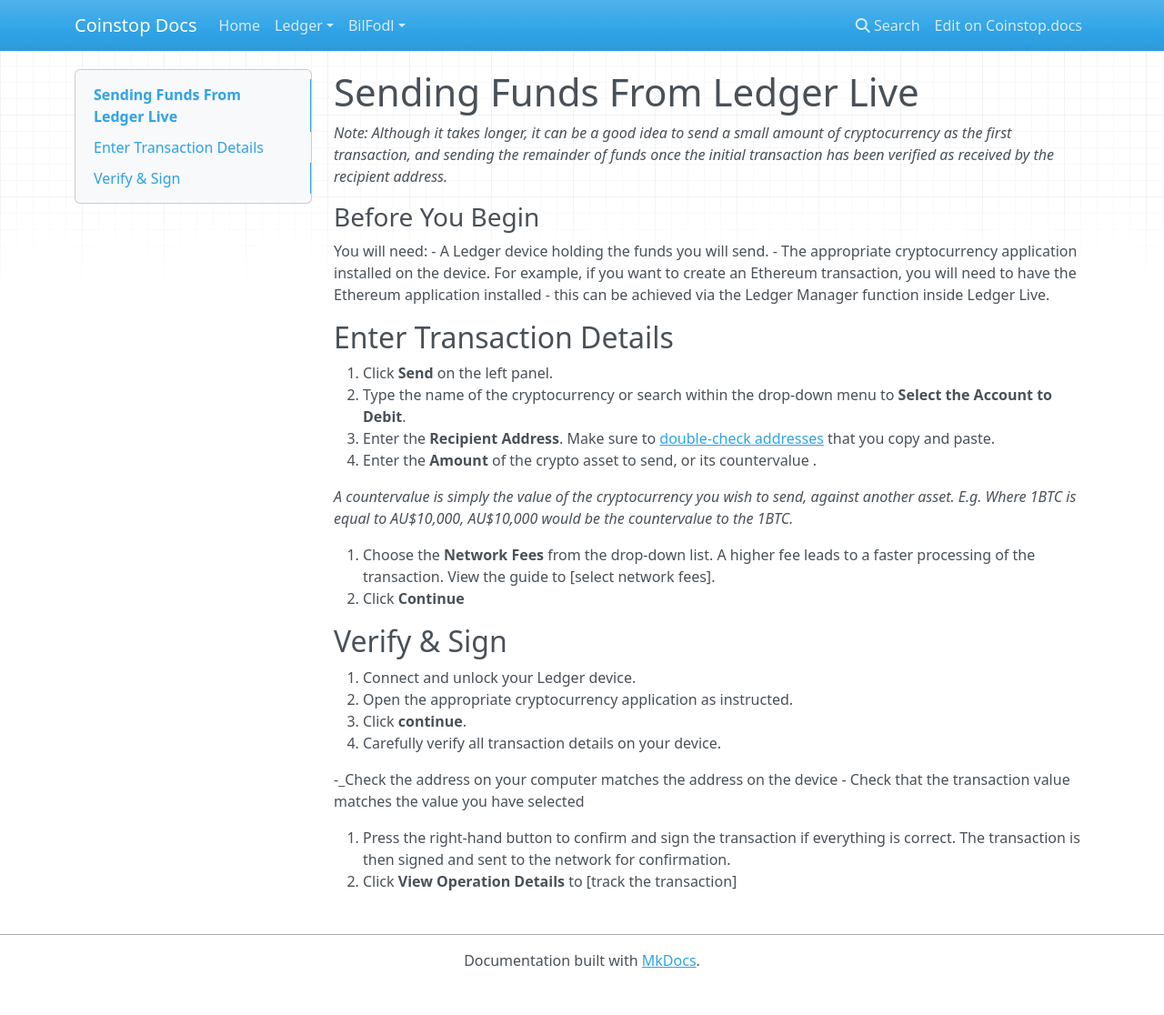
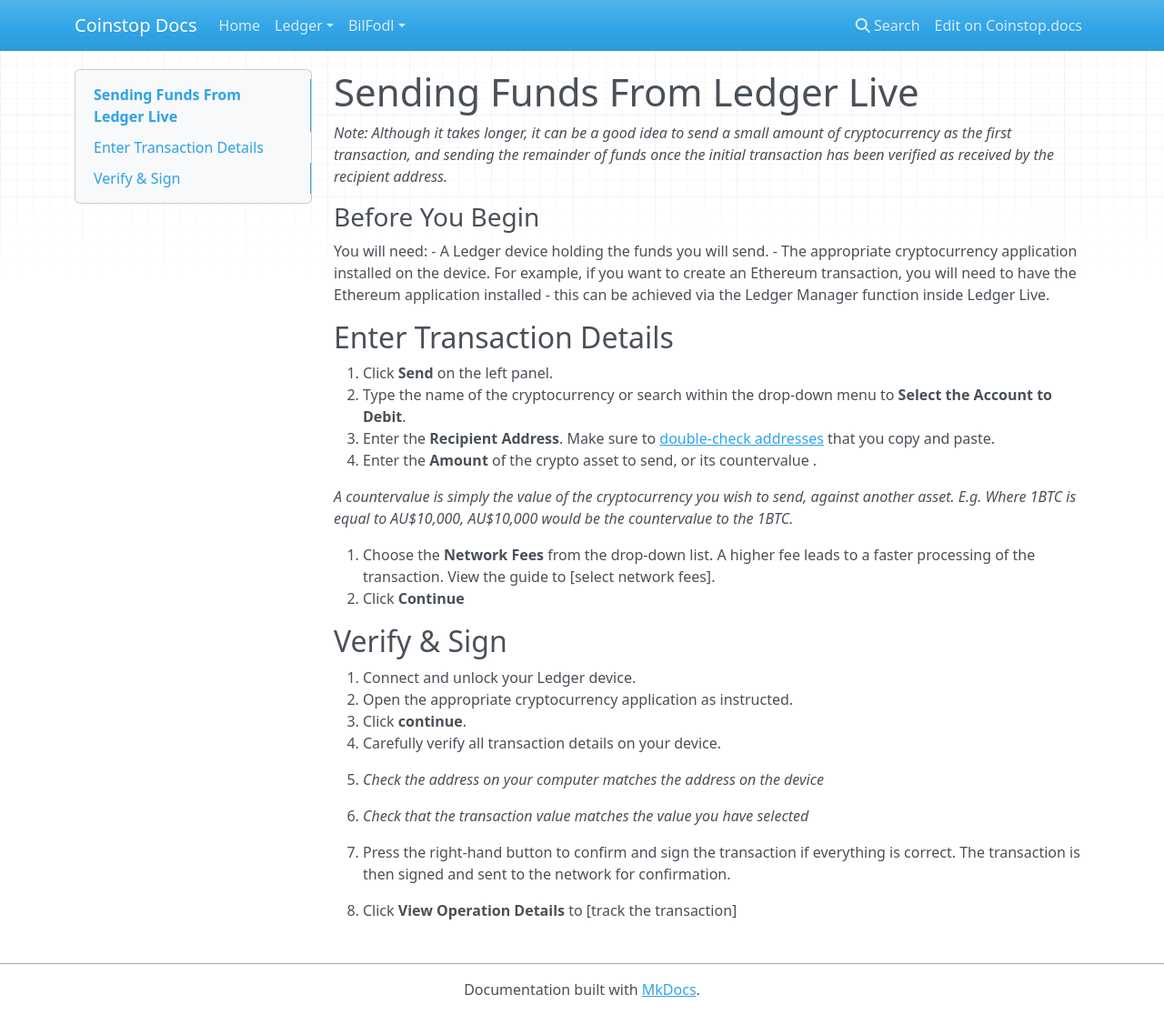
Before and after one commit to coinstopio/coinstopio.docs, an MkDocs documentation site: the page built from docs/Ledger/LedgerLive/SendingFundsFromLedgerLive.md, in a window 1280 px wide and 1116 px high. Shown: the whole window at 91% size. Built offline with MkDocs 1.6.1, drawn with Linux system fonts in a browser that asks for light colours; nearby versions of some CDN libraries.

```diff
--- a/docs/Ledger/LedgerLive/SendingFundsFromLedgerLive.md
+++ b/docs/Ledger/LedgerLive/SendingFundsFromLedgerLive.md
@@ -33,8 +33,8 @@ _A countervalue is simply the value of the cryptocurrency you wish to send, agai
 3.  Click **continue**.
 4.  Carefully verify all transaction details on your device.
 
-  -_Check the address on your computer matches the address on the device
-  - Check that the transaction value matches the value you have selected
+  - _Check the address on your computer matches the address on the device_
+  - _Check that the transaction value matches the value you have selected_
 
 5.  Press the right-hand button to confirm and sign the transaction if everything is correct. The transaction is then signed and sent to the network for confirmation.
 6.  Click **View Operation Details** to [track the transaction]
```
